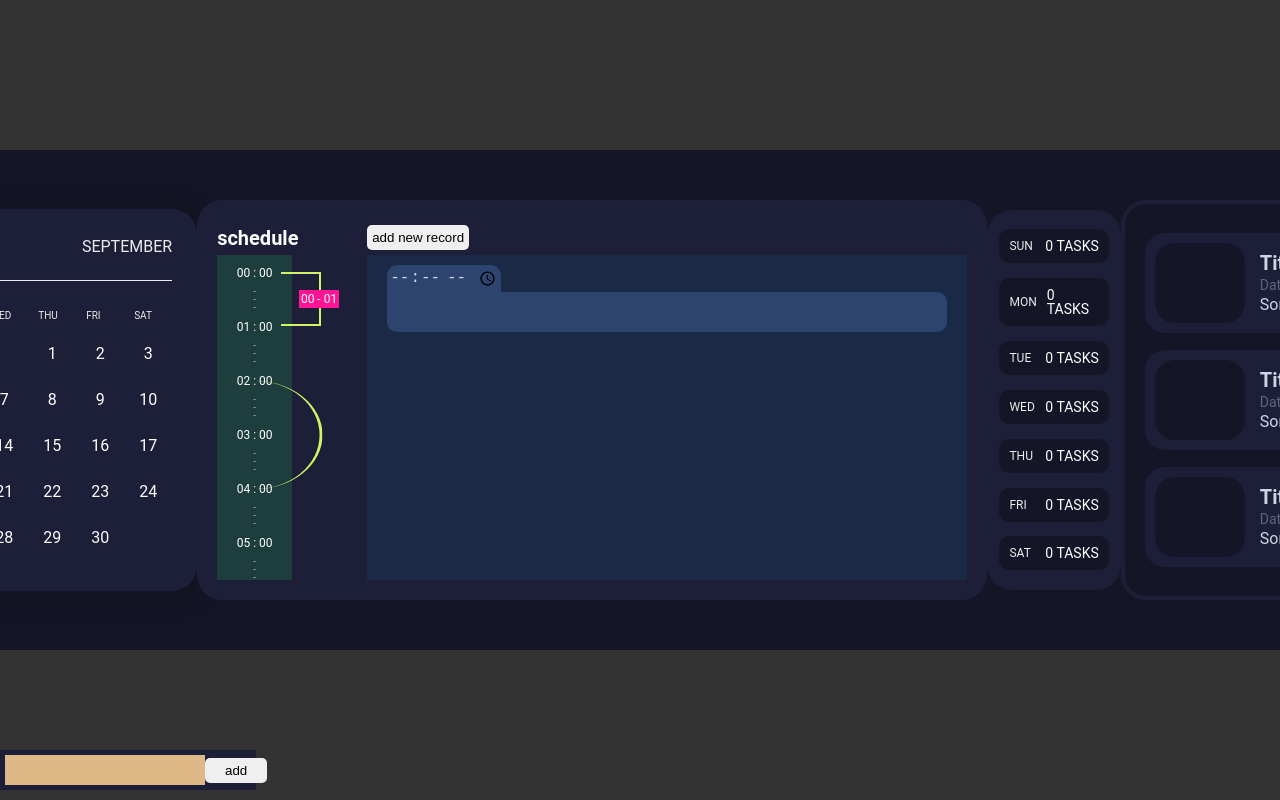
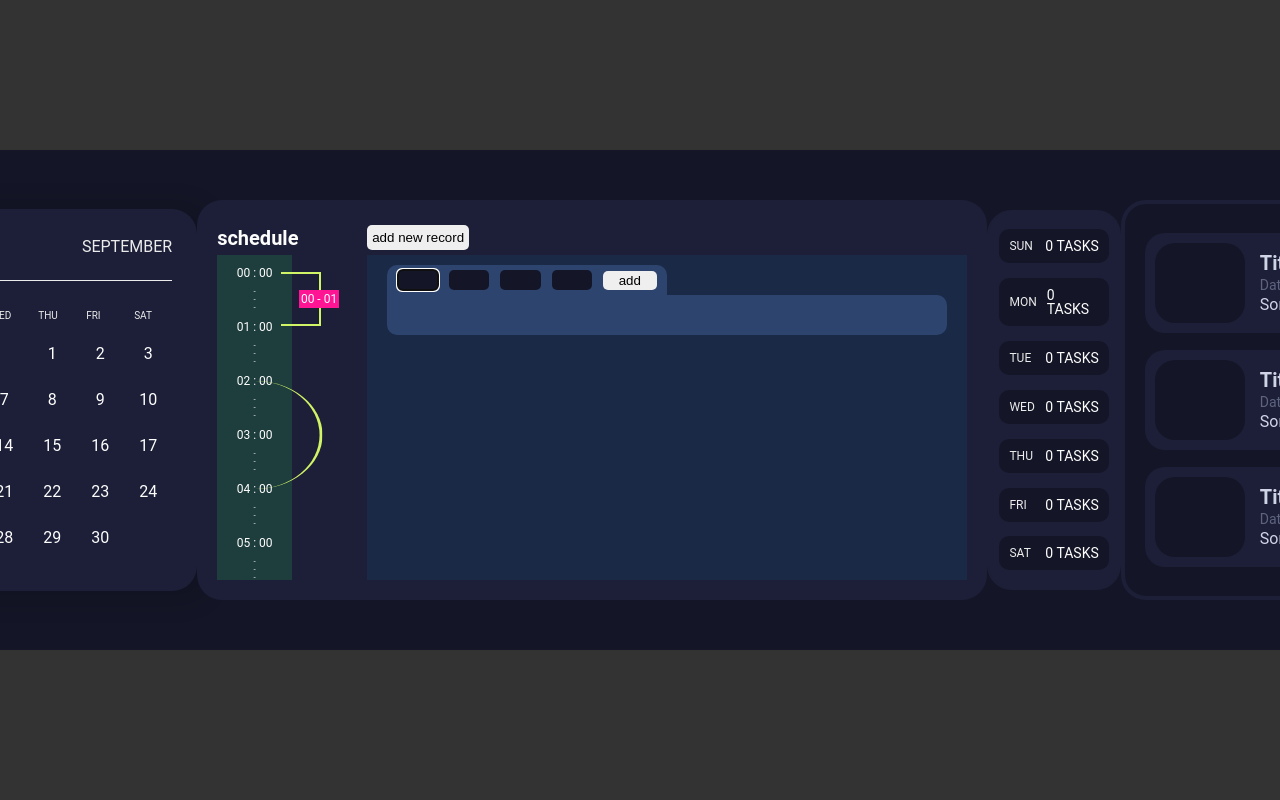
Before and after one commit to ghstd/calendar, a plain HTML site: page index.html in a window 1280 px wide. Both pictures are taken after a click on the button "add new record". Shown: the top 800 px of the page. Drawn offline with Linux system fonts and the light colour scheme; a web font is replaced by a local one.

Commit message:
fix time-form

```diff
--- a/index.html
+++ b/index.html
@@ -307,13 +307,13 @@
 
 	</div>
 
-	<form class="test__form">
-		<input class="test__time" type="text" maxlength="2" required>
-		<input class="test__time" type="text" maxlength="2">
-		<input class="test__time" type="text" maxlength="2">
-		<input class="test__time" type="text" maxlength="2">
-		<button class="test__submit" type="submit">add</button>
-	</form>
+	<!-- <form class="records__time">
+		<input class="records__time-input" type="text" maxlength="2">
+		<input class="records__time-input" type="text" maxlength="2">
+		<input class="records__time-input" type="text" maxlength="2">
+		<input class="records__time-input" type="text" maxlength="2">
+		<button class="records__time-submit" type="submit">add</button>
+	</form> -->
 
 	<script src="./index.js"></script>
 </body>
--- a/index.js
+++ b/index.js
@@ -70,19 +70,14 @@ addRecordButton.addEventListener('click', () => addNewRecord())
 
 function addNewRecord(timeValue) {
 	const recordsListItem = document.createElement('li');
-	const time = document.createElement('input');
 	const text = document.createElement('div');
 
 	recordsListItem.classList.add('records__item')
-	time.classList.add('records__time')
 	text.classList.add('records__text')
 
-	time.type = "time"
 	text.contentEditable = 'true'
 
-	if (timeValue) time.value = timeValue
-
-	recordsListItem.append(time)
+	const timeForm = createRecordsTimeElement(recordsListItem);
 	recordsListItem.append(text)
 	recordsList.prepend(recordsListItem)
 
@@ -94,11 +89,7 @@ function addNewRecord(timeValue) {
 	// 	console.log('blur')
 	// }
 
-	// time.onblur = () => {
-	// 	console.log(time.value)
-	// }
-
-	text.focus()
+	timeForm.firstElementChild.focus()
 }
 
 // Test Scale =============================================================
@@ -222,42 +213,66 @@ scale.querySelectorAll('.scale__lines').forEach(el => {
 			e.target.classList.remove('hover')
 		}
 	})
-
 	el.addEventListener('mousedown', e => {
-		bindMouseEvents.getMousedownElement(e.target, true)
+		bindMouseEvents.getMousedownElement(e.target.closest('.scale__lines'), true)
 	})
 
 	el.addEventListener('mouseup', e => {
-		bindMouseEvents.getMouseupElement(e.target, true)
+		bindMouseEvents.getMouseupElement(e.target.closest('.scale__lines'), true)
 	})
 })
 
+function createRecordsTimeElement(rootElement) {
 
-const formEl = document.querySelector('.test__form');
-const testEl = document.querySelectorAll('.test__time');
-const submitEl = document.querySelectorAll('.test__submit');
+	const timeForm = document.createElement('form');
 
+	timeForm.classList.add('records__time')
+	timeForm.innerHTML = `
+	<input class="records__time-input" type="text" maxlength="2">
+	<input class="records__time-input" type="text" maxlength="2">
+	<input class="records__time-input" type="text" maxlength="2">
+	<input class="records__time-input" type="text" maxlength="2">
+	<button class="records__time-submit" type="submit">add</button>
+`
+	rootElement.append(timeForm)
 
+	const timeInput = timeForm.querySelectorAll('.records__time-input');
+	const timeSubmit = timeForm.querySelectorAll('.records__time-submit');
 
-for (let i = 0; i < testEl.length; i++) {
-	testEl[i].onkeydown = e => {
+	for (let i = 0; i < timeInput.length; i++) {
+		timeInput[i].onkeydown = e => {
 
 			if (e.code === 'ArrowRight') {
-			const nextElementIndex = (i + 1) % testEl.length;
-			testEl[nextElementIndex].focus()
+				const nextElementIndex = (i + 1) % timeInput.length;
+				timeInput[nextElementIndex].focus()
 			}
 
 			if (e.code === 'ArrowLeft') {
-			const prevElementIndex = ((i > 0) ? (i - 1) : testEl.length - 1) % testEl.length;
-			testEl[prevElementIndex].focus()
+				const prevElementIndex = ((i > 0) ? (i - 1) : timeInput.length - 1) % timeInput.length;
+				timeInput[prevElementIndex].focus()
 			}
 		}
 	}
 
-formEl.onsubmit = e => {
+	timeForm.onsubmit = e => {
 		e.preventDefault()
 
-	for (let i = 0; i < testEl.length; i++) {
-		console.log(testEl[i].value)
+		const showTimeElement = document.createElement('div');
+		const showTimeValue = `from ${timeInput[0].value} : ${timeInput[1].value} to ${timeInput[2].value} : ${timeInput[3].value}`;
+
+		showTimeElement.onclick = () => {
+			timeForm.classList.remove('hidden')
+			showTimeElement.remove()
+			timeForm.firstElementChild.focus()
 		}
+
+		showTimeElement.classList.add('records__time-label')
+		showTimeElement.textContent = showTimeValue
+		timeForm.classList.add('hidden')
+
+		rootElement.prepend(showTimeElement)
+		rootElement.lastElementChild.focus()
 	}
+
+	return timeForm
+}
--- a/style.css
+++ b/style.css
@@ -439,40 +439,47 @@ body {
 }
 
 .records__time {
-	outline: none;
-	color: #D0D4E7;
-	font-size: 16px;
-	cursor: pointer;
 	background-color: rgb(45, 68, 110);
-	padding: 2px;
 	border-top-left-radius: 10px;
 	border-top-right-radius: 10px;
-}
-
-.test__form {
-	background-color: #1C1F37;
-	position: absolute;
-	bottom: 10px;
-	left: 0;
-	width: 20%;
+	width: 50%;
 	display: flex;
 	align-items: center;
 	justify-content: space-around;
 	padding: 5px;
 }
 
-.test__time {
-	display: inline-block;
-	width: 50px;
-	height: 30px;
-	font-size: 24px;
-	padding: 2px;
-	background-color: burlywood;
-	text-align: center;
+.records__time.hidden {
+	display: none;
 }
 
-.test__submit {
-	padding: 5px 20px;
+.records__time-input {
+	width: 15%;
+	background-color: #141627;
+	line-height: 20px;
+	font-weight: 700;
+	font-size: 14px;
+	color: #D0D4E7;
+	text-align: center;
+	border-radius: 5px;
+}
+
+.records__time-submit {
+	width: 20%;
+	padding: 2px 10px;
 	border-radius: 5px;
 	cursor: pointer;
 }
+
+.records__time-label {
+	background-color: rgb(45, 68, 110);
+	border-top-left-radius: 10px;
+	border-top-right-radius: 10px;
+	width: 35%;
+	line-height: 20px;
+	font-size: 18px;
+	color: #D0D4E7;
+	padding: 5px;
+	text-align: center;
+	cursor: pointer;
+}
```
Lines whose indentation alone changed are shown as unchanged.
